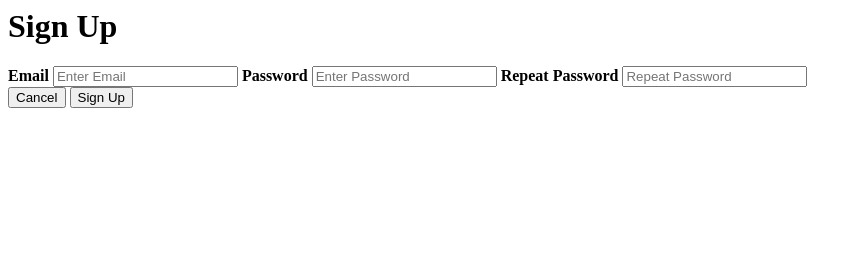
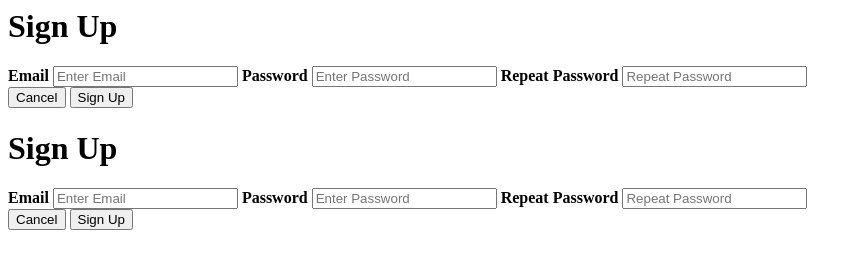
Before and after one commit to harshspatel09/trainingbranch, a plain HTML site: page index.html in a window 1280 px wide. Shown: the whole page, without its empty margins (0-862 px from the left). Drawn offline with Linux system fonts and the light colour scheme.

Commit message:
New Data Added

```diff
--- a/index.html
+++ b/index.html
@@ -18,3 +18,24 @@
       </div>
     </div>
   </form>
+
+  <form>
+    <div class="container">
+      <h1>Sign Up</h1>
+
+      <label for="email"><b>Email</b></label>
+      <input type="text" placeholder="Enter Email" name="email" required>
+
+      <label for="pswrd"><b>Password</b></label>
+      <input type="password" placeholder="Enter Password" name="pswrd" required>
+
+      <label for="rptpswrd"><b>Repeat Password</b></label>
+      <input type="password" placeholder="Repeat Password" name=" rptpswrd" required>
+
+
+      <div>
+        <button type="button" class="cancelbtn">Cancel</button>
+        <button type="submit" class="signupbtn">Sign Up</button>
+      </div>
+    </div>
+  </form>
```
